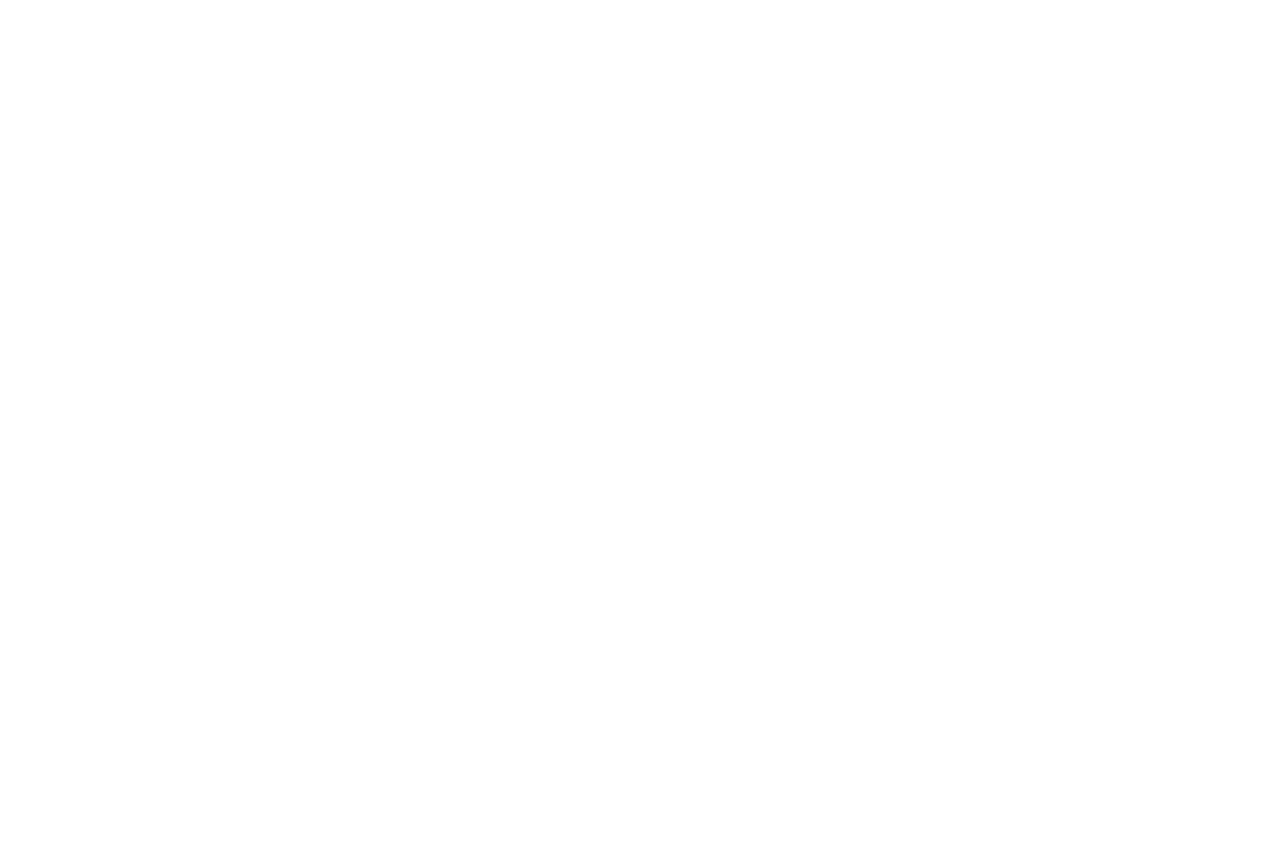
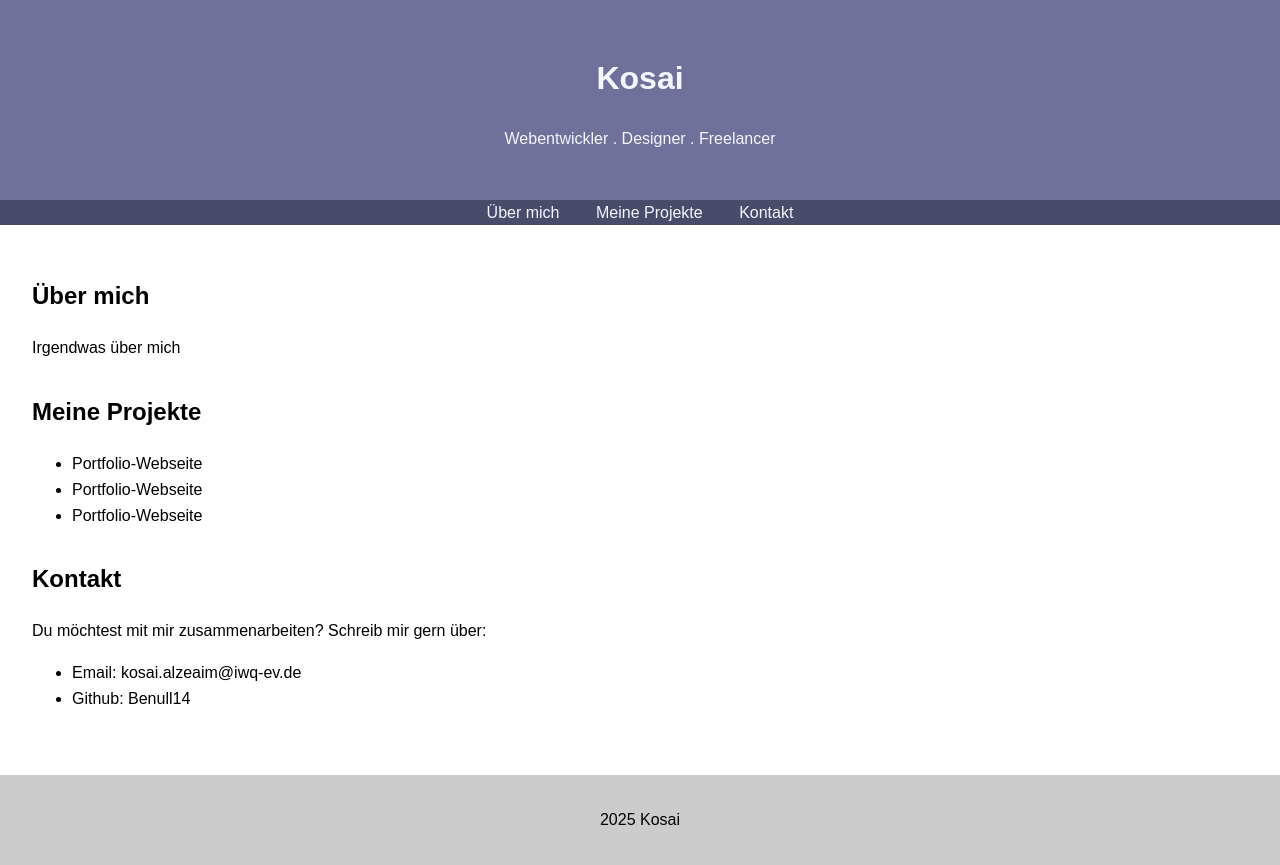
Before and after one commit to Benull14/website, a plain HTML site: page index.html in a window 1280 px wide. Before the commit the page ends 800 px from the top, so only its background shows below. Drawn offline with Linux system fonts and the light colour scheme.

Commit message:
Seite fetig

```diff
--- a/index.html
+++ b/index.html
@@ -1,10 +1,53 @@
 <!DOCTYPE html>
-<html lang="en">
+<html lang = "de">
 <head>
-    <meta charset="UTF-8">
-    <title>Title</title>
+<meta charset="UTF-8">
+<meta name="viewport" content="width-device-width, initial-scale=1.0">
+<title>Portfolio - Kosai</title>
+<link rel="stylesheet" href="style.css">
 </head>
+
+
 <body>
+    <header>
+        <h1>Kosai</h1>
+        <p>Webentwickler . Designer . Freelancer</p>
+    </header>
+
+    <nav>
+    <a href="#about">Über mich</a>
+    <a href="#projects">Meine Projekte</a>
+    <a href="#contact">Kontakt</a>
+    </nav>
+
+    <main>
+        <section id="about">
+        <h2>Über mich</h2>
+        <p>Irgendwas über mich</p>
+        </section>
+
+        <section id="projects">
+            <h2>Meine Projekte</h2>
+        <ul>
+            <li>Portfolio-Webseite</li>
+            <li>Portfolio-Webseite</li>
+            <li>Portfolio-Webseite</li>
+        </ul>
+        </section>
+
+        <section id="contact">
+            <h2>Kontakt</h2>
+            <p>Du möchtest mit mir zusammenarbeiten? Schreib mir gern über:</p>
+        <ul>
+            <li>Email: kosai.alzeaim@iwq-ev.de</li>
+            <li>Github: Benull14</li>
+        </ul>
+        </section>
+
+    </main>
+
+<footer> <p> 2025 Kosai</p></footer>
 
 </body>
+
 </html>
--- /dev/null
+++ b/style.css
@@ -0,0 +1,43 @@
+body {
+    font-family: Arial, Helvetica, sans-serif;
+    line-height: 1.6;
+    margin: 0;
+    padding: 0;
+    background-color: white;
+    color: black;
+}
+
+
+header {
+    background: rgb(112, 112, 154);
+    color: aliceblue;
+    padding: 2rem;
+    text-align: center;
+}
+
+nav {
+background: rgb(74, 74, 106);
+padding: 0;
+text-align: center;
+}
+
+nav a {
+    color: aliceblue;
+    margin: 0 1rem;
+    text-decoration: none;
+}
+
+main {
+    padding: 2rem;
+}
+
+section {
+margin-bottom: 2rem;
+}
+
+footer {
+    text-align: center;
+    padding: 1rem;
+    background: #ccc;
+
+}
```
